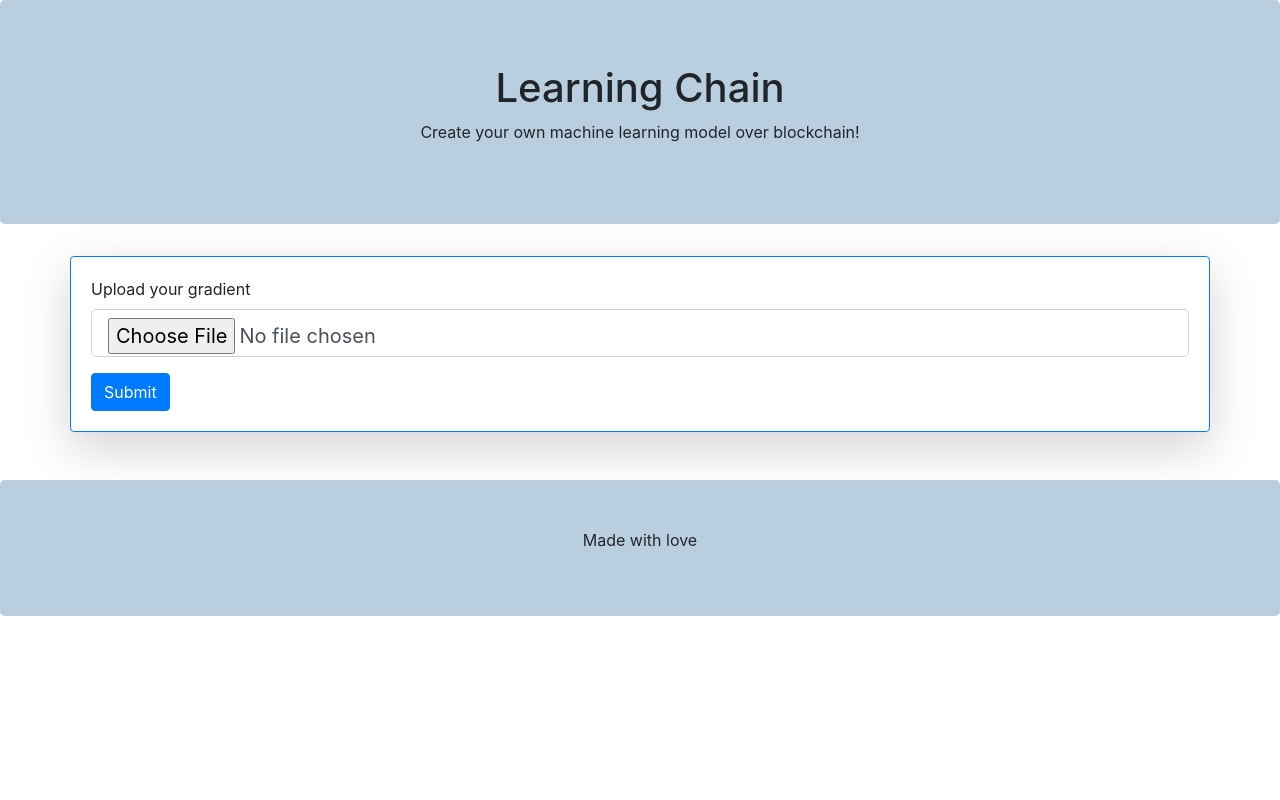
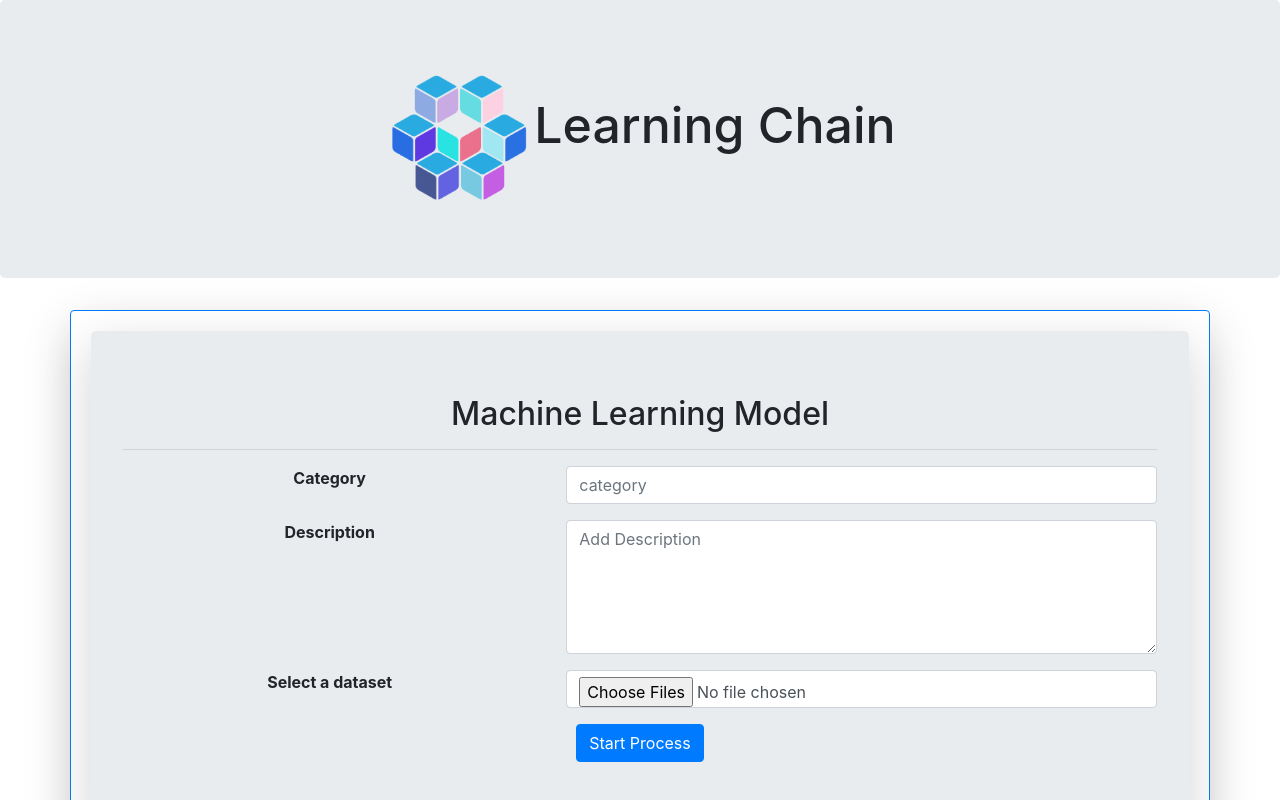
Before and after one commit to Adnu100/Blockchain-Based-Machine-Learning, a React (Create React App) app in the folder frontend/: page / in a window 1280 px wide. Shown: the top 800 px of the page. Built offline with nearby package versions, Linux system fonts and the light colour scheme; the HTML template or start-up script is replaced by a standard one.

Commit message:
added start process

```diff
--- a/frontend/src/components/footer.jsx
+++ b/frontend/src/components/footer.js
@@ -5,7 +5,7 @@ class Footer extends Component {
   render() {
     return (
       <div className="jumbotron p-5 mt-5 text-center myanimation">
-        <p>Made with love</p>
+        <p>Create your own machine learning model over blockchain!</p>
       </div>
     );
   }
--- /dev/null
+++ b/frontend/src/components/gradientform.js
@@ -0,0 +1,71 @@
+import { React, Component } from "react";
+import { Web3 } from "web3";
+
+class GradientForm extends Component {
+  constructor() {
+    super();
+  }
+
+  sendGradient(event) {
+    console.log('here');
+
+    event.preventDefault();
+    alert("Uploaded");
+  }
+
+  render() {
+    return (
+      <div>
+        <center>
+          <div className="jumbotron shadow-lg new-jumbotron">
+
+          <h2>Machine Learning Model</h2>
+          <hr />
+
+          <form onSubmit = {this.onSubmit}  className="login-form">
+            <div className="form-group">
+              <div className="row">
+                <div className="col-md-5">
+                  <label htmlFor="name"><b>Category</b></label>
+                </div>
+                <div className="col-md-7">
+                  <input type="text" className="form-control" value="" name="category" id="category" placeholder="category" onChange="" required/>
+                </div>
+              </div>
+            </div>
+
+            <div className="form-group">
+              <div className="row">
+                <div className="col-md-5">
+                  <label htmlFor="name"><b>Description</b></label>
+                </div>
+                <div className="col-md-7">
+                  <textarea className="form-control" id="description" value="" name="description" rows="5" placeholder="Add Description"
+                   onChange="" required></textarea>
+                </div>
+              </div>
+            </div>
+
+            <div className="form-group">
+              <div className="row">
+                <div className="col-md-5">
+                  <label htmlFor="name"><b>Select a dataset</b></label>
+                </div>
+                <div className="col-md-7" id="storage">
+                  <input type = "file" className="form-control" id = "myid" onChange="" multiple/>
+                </div>
+              </div>
+            </div>
+
+            <center> <button type="button"  onClick={this.sendGradient.bind(this)} className="btn btn-primary">Start Process</button></center>
+
+          </form>
+
+        </div>
+      </center>
+      </div>
+    );
+  }
+}
+
+export default GradientForm;
--- a/frontend/src/components/gradientform.jsx
+++ /dev/null
@@ -1,39 +0,0 @@
-import { React, Component } from "react";
-import { Web3 } from "web3";
-
-class GradientForm extends Component {
-  constructor() {
-    super();
-  }
-
-  sendGradient(event) {
-    event.preventDefault();
-    alert("Uploaded");
-  }
-
-  render() {
-    return (
-      <form>
-        <div className="form-group">
-          <label htmlFor="formFileLg" className="form-label">
-            Upload your gradient
-          </label>
-          <input
-            className="form-control form-control-lg"
-            id="formFileLg"
-            type="file"
-          />
-        </div>
-        <button
-          onClick={this.sendGradient.bind(this)}
-          type="submit"
-          className="btn btn-primary"
-        >
-          Submit
-        </button>
-      </form>
-    );
-  }
-}
-
-export default GradientForm;
--- /dev/null
+++ b/frontend/src/components/header.js
@@ -0,0 +1,30 @@
+import { React, Component } from "react";
+import "../static/hoveranimations.css";
+import logo from './logo.png';
+
+class Header extends Component {
+  render() {
+  	const logostyle = {
+     height : "150px",
+     width : "150px",
+     display : "inline-block"
+    };
+    const appstyle = {
+    marginTop : "20px",
+    fontSize : "50px",
+    display : "inline-block"
+    };
+
+    return (
+      <div className="jumbotron text-center">
+    	<img style = {logostyle} src = {logo}/>
+       	<h1 style = {appstyle}>Learning Chain</h1>
+      </div>
+    );
+  }
+}
+
+export default Header;
+/*
+   <p>Create your own machine learning model over blockchain!</p>
+*/
--- a/frontend/src/components/header.jsx
+++ /dev/null
@@ -1,15 +0,0 @@
-import { React, Component } from "react";
-import "../static/hoveranimations.css";
-
-class Header extends Component {
-  render() {
-    return (
-      <div className="jumbotron text-center myanimation">
-        <h1>Learning Chain</h1>
-        <p>Create your own machine learning model over blockchain!</p>
-      </div>
-    );
-  }
-}
-
-export default Header;
```
Also changed, not shown: frontend/src/App.js (+14 -0 lines), frontend/src/components/logo.png (added).
